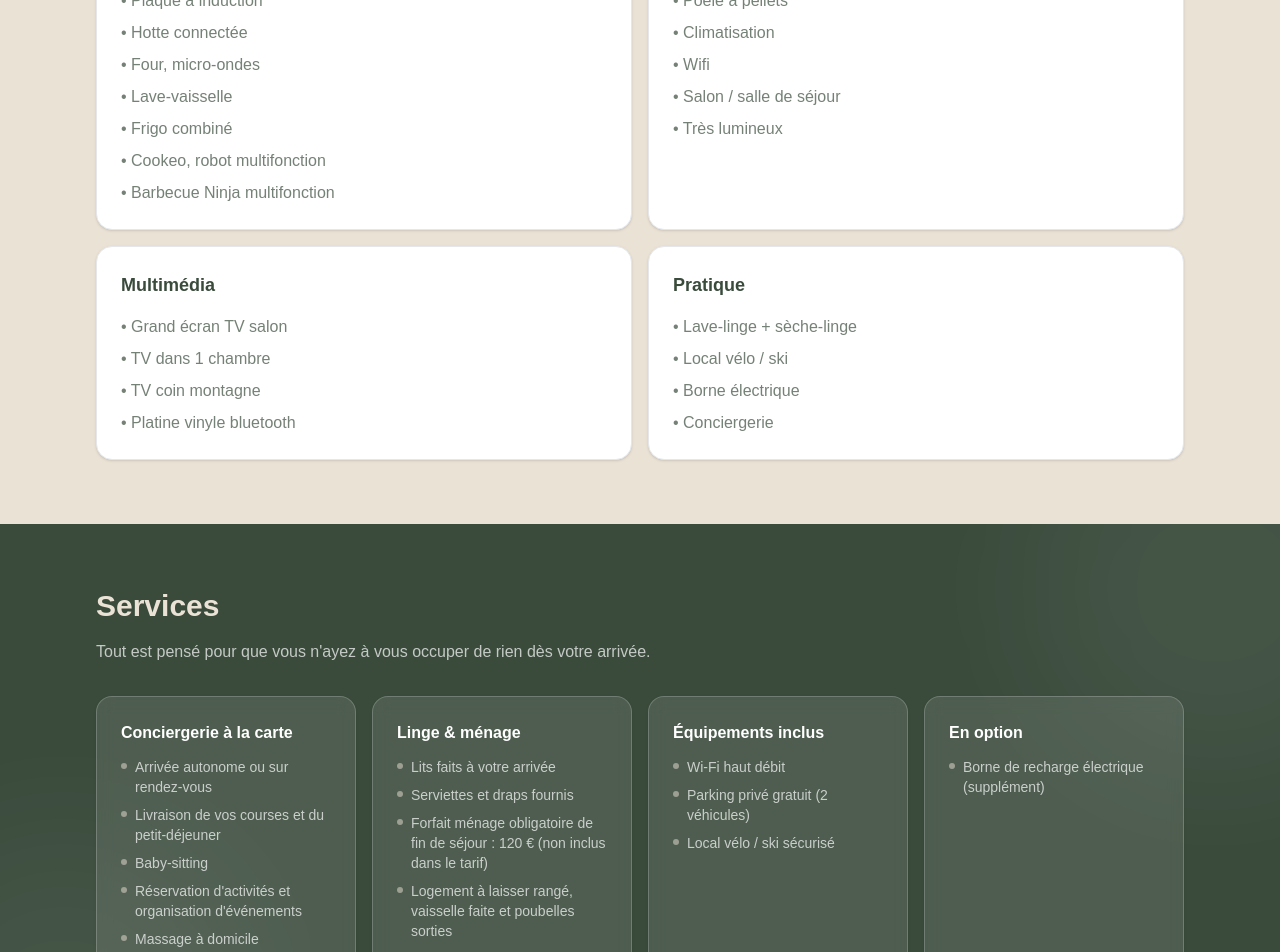
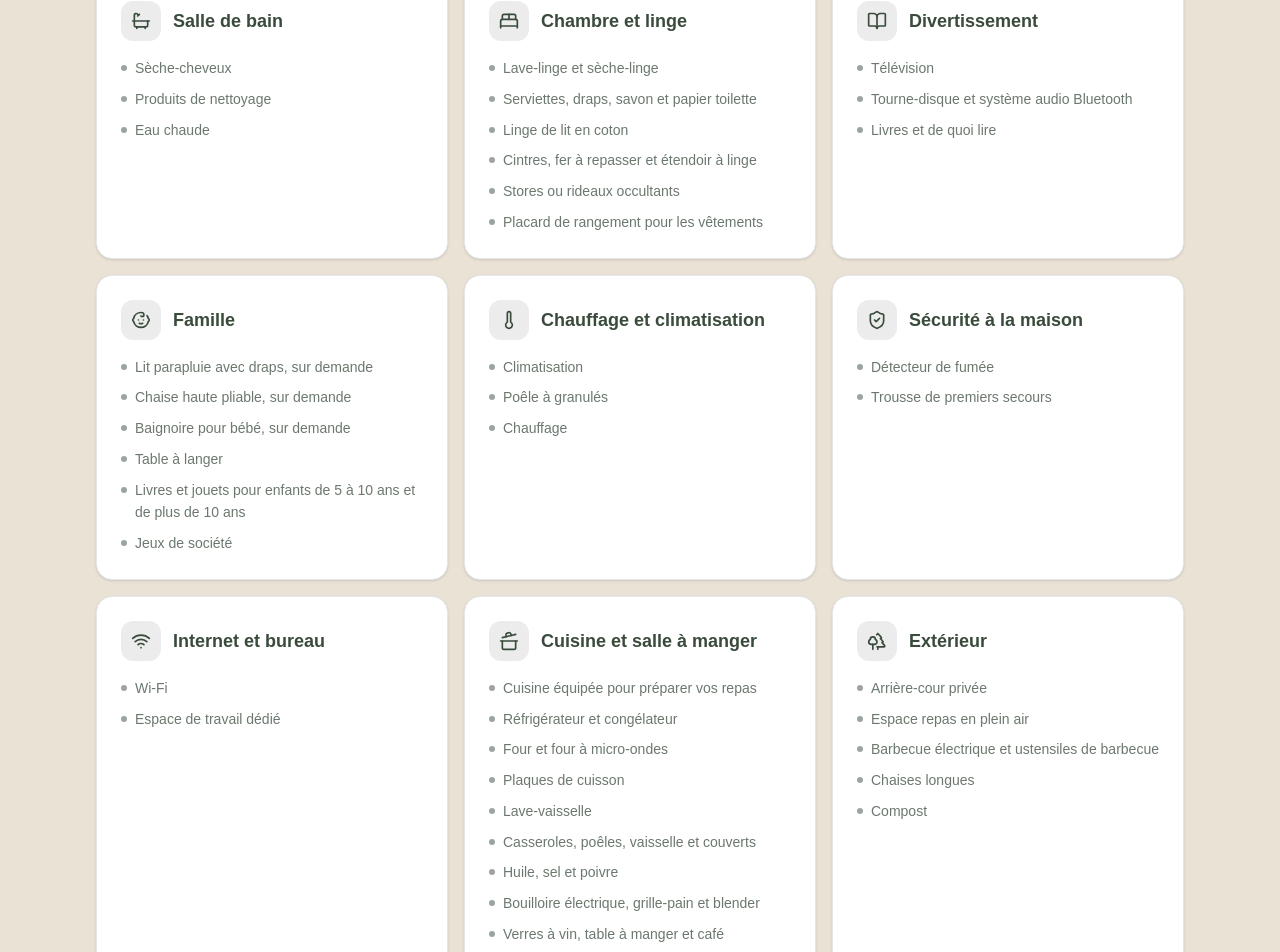
Before and after one commit to alexisgruny/chalet-site, a Next.js app: page /chalet in a window 1280 px wide. Shown: the part 2000-2952 px from the top of the page. Built offline with nearby package versions, Linux system fonts and the light colour scheme.

Commit message:
Ajoute les équipements et précise le ménage optionnel
Co-authored-by: Copilot <223556219+Copilot@users.noreply.github.com>

```diff
--- a/src/app/tarifs/page.tsx
+++ b/src/app/tarifs/page.tsx
@@ -47,8 +47,7 @@ const included = [
 ];
 
 const supplements = [
-  "Forfait ménage obligatoire de fin de séjour : 120 € (non inclus dans le tarif)",
-  "Logement à laisser rangé, vaisselle faite et poubelles sorties",
+  "Forfait ménage de fin de séjour en option : 120 €",
   "Taxe de séjour en sus (par personne et par nuit)",
   "Borne de recharge électrique : 25 € le week-end, 45 € la semaine",
 ];
@@ -117,7 +116,7 @@ export default function TarifsPage() {
         <div className="container-section">
           <h2 className="title-section-beige">Prix selon la saison</h2>
           <p className="text-muted mb-8 max-w-2xl">
-            Linge et Wi-Fi inclus. Forfait ménage obligatoire : 120 €, non inclus dans le tarif.
+            Linge et Wi-Fi inclus. Forfait ménage de fin de séjour en option : 120 €.
           </p>
 
           <div className="grid gap-4 md:grid-cols-2 md:gap-6 lg:grid-cols-3 max-w-5xl mx-auto">
--- a/src/components/section/equipements.tsx
+++ b/src/components/section/equipements.tsx
@@ -1,67 +1,150 @@
+import {
+  Baby,
+  Bath,
+  BedDouble,
+  BookOpen,
+  CarFront,
+  CookingPot,
+  KeyRound,
+  ShieldCheck,
+  Thermometer,
+  Trees,
+  Wifi,
+  type LucideIcon,
+} from "lucide-react";
 
+const amenities: {
+  title: string;
+  icon: LucideIcon;
+  items: string[];
+}[] = [
+  {
+    title: "Salle de bain",
+    icon: Bath,
+    items: ["Sèche-cheveux", "Produits de nettoyage", "Eau chaude"],
+  },
+  {
+    title: "Chambre et linge",
+    icon: BedDouble,
+    items: [
+      "Lave-linge et sèche-linge",
+      "Serviettes, draps, savon et papier toilette",
+      "Linge de lit en coton",
+      "Cintres, fer à repasser et étendoir à linge",
+      "Stores ou rideaux occultants",
+      "Placard de rangement pour les vêtements",
+    ],
+  },
+  {
+    title: "Divertissement",
+    icon: BookOpen,
+    items: [
+      "Télévision",
+      "Tourne-disque et système audio Bluetooth",
+      "Livres et de quoi lire",
+    ],
+  },
+  {
+    title: "Famille",
+    icon: Baby,
+    items: [
+      "Lit parapluie avec draps, sur demande",
+      "Chaise haute pliable, sur demande",
+      "Baignoire pour bébé, sur demande",
+      "Table à langer",
+      "Livres et jouets pour enfants de 5 à 10 ans et de plus de 10 ans",
+      "Jeux de société",
+    ],
+  },
+  {
+    title: "Chauffage et climatisation",
+    icon: Thermometer,
+    items: ["Climatisation", "Poêle à granulés", "Chauffage"],
+  },
+  {
+    title: "Sécurité à la maison",
+    icon: ShieldCheck,
+    items: ["Détecteur de fumée", "Trousse de premiers secours"],
+  },
+  {
+    title: "Internet et bureau",
+    icon: Wifi,
+    items: ["Wi-Fi", "Espace de travail dédié"],
+  },
+  {
+    title: "Cuisine et salle à manger",
+    icon: CookingPot,
+    items: [
+      "Cuisine équipée pour préparer vos repas",
+      "Réfrigérateur et congélateur",
+      "Four et four à micro-ondes",
+      "Plaques de cuisson",
+      "Lave-vaisselle",
+      "Casseroles, poêles, vaisselle et couverts",
+      "Huile, sel et poivre",
+      "Bouilloire électrique, grille-pain et blender",
+      "Verres à vin, table à manger et café",
+    ],
+  },
+  {
+    title: "Extérieur",
+    icon: Trees,
+    items: [
+      "Arrière-cour privée",
+      "Espace repas en plein air",
+      "Barbecue électrique et ustensiles de barbecue",
+      "Chaises longues",
+      "Compost",
+    ],
+  },
+  {
+    title: "Parking et installations",
+    icon: CarFront,
+    items: [
+      "Parking privé gratuit pour 2 véhicules, dont 1 place sous abri",
+      "Recharge pour véhicule électrique",
+      "Local vélo et ski sécurisé",
+    ],
+  },
+  {
+    title: "Services",
+    icon: KeyRound,
+    items: ["Arrivée autonome", "Boîte à clés sécurisée"],
+  },
+];
 
 export default function Equipements() {
-
   return (
     <section className="section-beige">
       <div className="container-section">
-        <h2 className="title-section-beige mb-8">
-          Équipements
-        </h2>
+        <div className="mb-8 max-w-3xl">
+          <h2 className="title-section-beige">Ce que propose ce logement</h2>
+          <p className="text-muted">
+            Retrouvez les équipements et attentions prévus pour votre séjour au Chalet Jaïa.
+          </p>
+        </div>
 
-        <div className="grid gap-4 md:grid-cols-2">
-          <EquipCard
-            title="Cuisine"
-            items={[
-              "Plaque à induction",
-              "Hotte connectée",
-              "Four, micro-ondes",
-              "Lave-vaisselle",
-              "Frigo combiné",
-              "Cookeo, robot multifonction",
-              "Barbecue Ninja multifonction",
-            ]}
-          />
-          <EquipCard
-            title="Confort"
-            items={[
-              "Poêle à pellets",
-              "Climatisation",
-              "Wifi",
-              "Salon / salle de séjour",
-              "Très lumineux",
-            ]}
-          />
-          <EquipCard
-            title="Multimédia"
-            items={["Grand écran TV salon", "TV dans 1 chambre", "TV coin montagne", "Platine vinyle bluetooth"]}
-          />
-          <EquipCard
-            title="Pratique"
-            items={[
-              "Lave-linge + sèche-linge",
-              "Local vélo / ski",
-              "Borne électrique",
-              "Conciergerie",
-            ]}
-          />
+        <div className="grid gap-4 sm:grid-cols-2 xl:grid-cols-3">
+          {amenities.map(({ title, icon: Icon, items }) => (
+            <section key={title} className="card">
+              <div className="mb-4 flex items-center gap-3">
+                <span className="flex h-10 w-10 shrink-0 items-center justify-center rounded-xl bg-[#3a4b3c]/10">
+                  <Icon className="h-5 w-5 text-[#3a4b3c]" aria-hidden="true" />
+                </span>
+                <h3 className="text-lg font-bold text-[#3a4b3c]">{title}</h3>
+              </div>
+              <ul className="space-y-2">
+                {items.map((item) => (
+                  <li key={item} className="flex gap-2 text-sm leading-relaxed text-[#3a4b3c]/75">
+                    <span className="mt-2 h-1.5 w-1.5 shrink-0 rounded-full bg-[#3a4b3c]/50" />
+                    {item}
+                  </li>
+                ))}
+              </ul>
+            </section>
+          ))}
         </div>
       </div>
     </section>
-
   );
-
-  function EquipCard({ title, items }: { title: string; items: string[] }) {
-    return (
-      <div className="card">
-        <h3 className="card-title">{title}</h3>
-        <ul className="card-list">
-          {items.map((t) => (
-            <li key={t}>• {t}</li>
-          ))}
-        </ul>
-      </div>
-    );
-  }
-
 }
--- a/src/components/section/pricingPreview.tsx
+++ b/src/components/section/pricingPreview.tsx
@@ -7,7 +7,7 @@ export default function PricingPreview() {
         <h2 className="title-section-beige">Tarifs</h2>
         <p className="text-muted mb-8 max-w-2xl">
           Deux tarifs selon la période : basse saison (hors vacances scolaires) et haute saison
-          (vacances scolaires). Linge et Wi-Fi inclus. Forfait ménage obligatoire de 120 € en supplément.
+          (vacances scolaires). Linge et Wi-Fi inclus. Forfait ménage de fin de séjour en option : 120 €.
         </p>
 
         <div className="grid gap-4 sm:grid-cols-2 max-w-xl">
--- a/src/components/section/services.tsx
+++ b/src/components/section/services.tsx
@@ -15,8 +15,7 @@ const services = [
     items: [
       "Lits faits à votre arrivée",
       "Serviettes et draps fournis",
-      "Forfait ménage obligatoire de fin de séjour : 120 € (non inclus dans le tarif)",
-      "Logement à laisser rangé, vaisselle faite et poubelles sorties",
+      "Forfait ménage de fin de séjour en option : 120 €",
       "Ménage pendant le séjour sur demande (en supplément)",
     ],
   },
@@ -24,7 +23,7 @@ const services = [
     title: "Équipements inclus",
     items: [
       "Wi-Fi haut débit",
-      "Parking privé gratuit (2 véhicules)",
+      "Parking privé gratuit pour 2 véhicules, dont 1 place sous abri",
       "Local vélo / ski sécurisé",
     ],
   },
```
